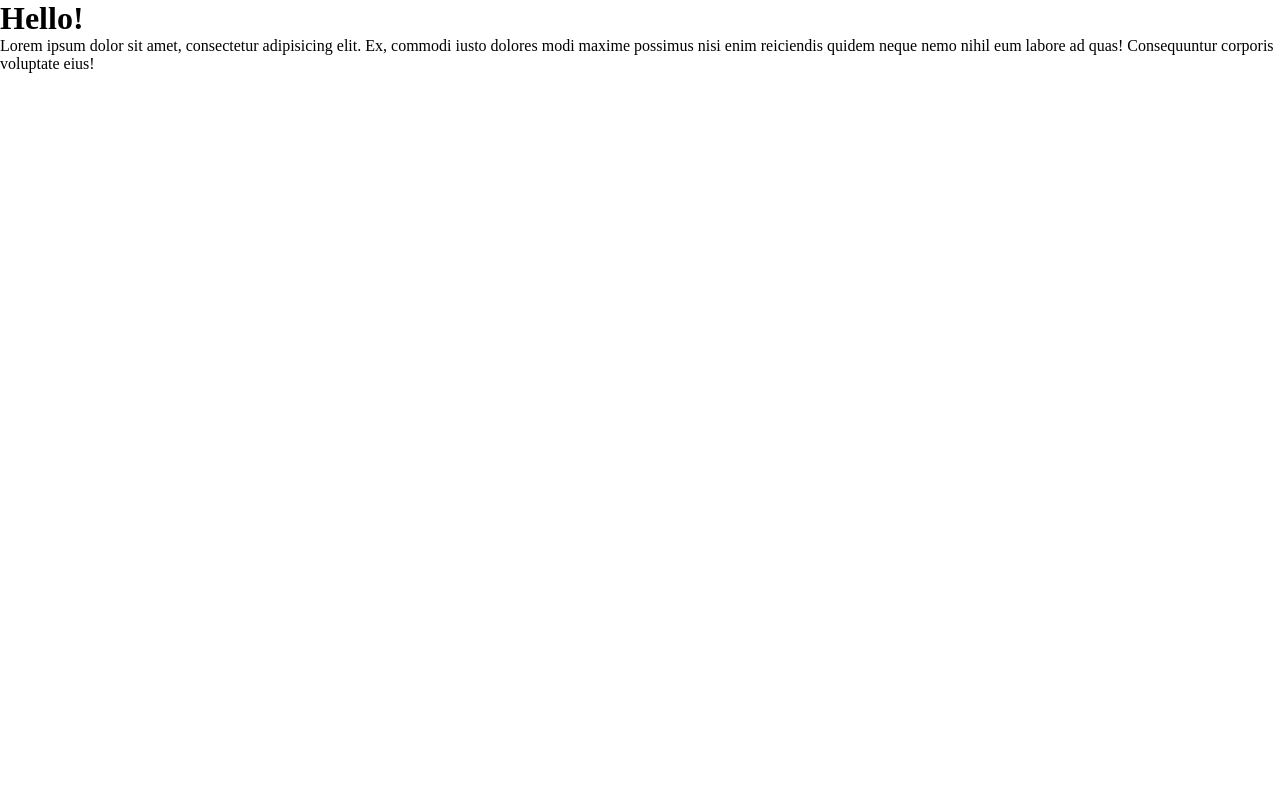
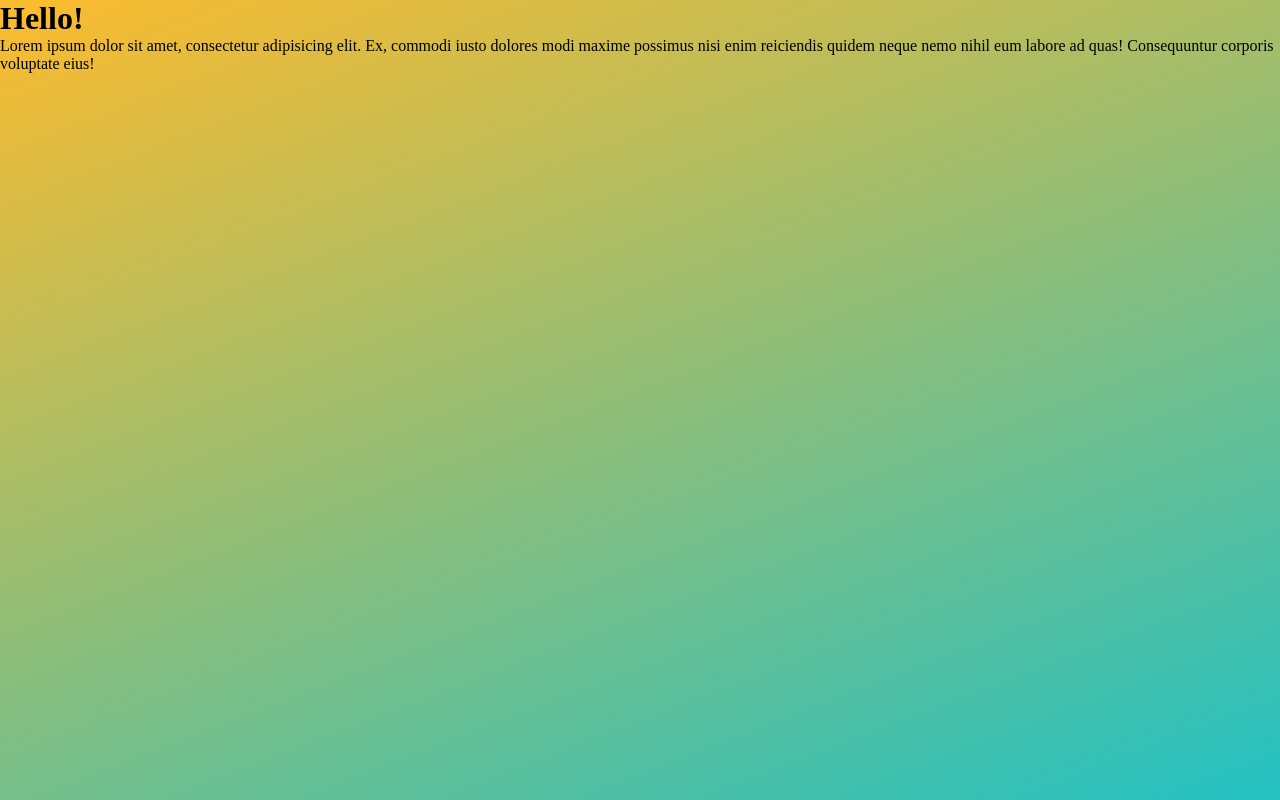
Before and after one commit to 7Hunter7/Weather_App, a Vue app: page / in a window 1280 px wide. Built offline with nearby package versions, Linux system fonts and the light colour scheme.

Commit message:
Updated 'main.css' - Added new background with 'linear-gradient'

```diff
--- a/src/assets/main.css
+++ b/src/assets/main.css
@@ -6,5 +6,6 @@
 body {
   width: 100%;
   min-height: 100vh;
-  background-color: #fff;
+  background: rgb(34, 193, 195);
+  background: linear-gradient(339deg, rgba(34, 193, 195, 1) 0%, rgba(253, 187, 45, 1) 100%);
 }
```
